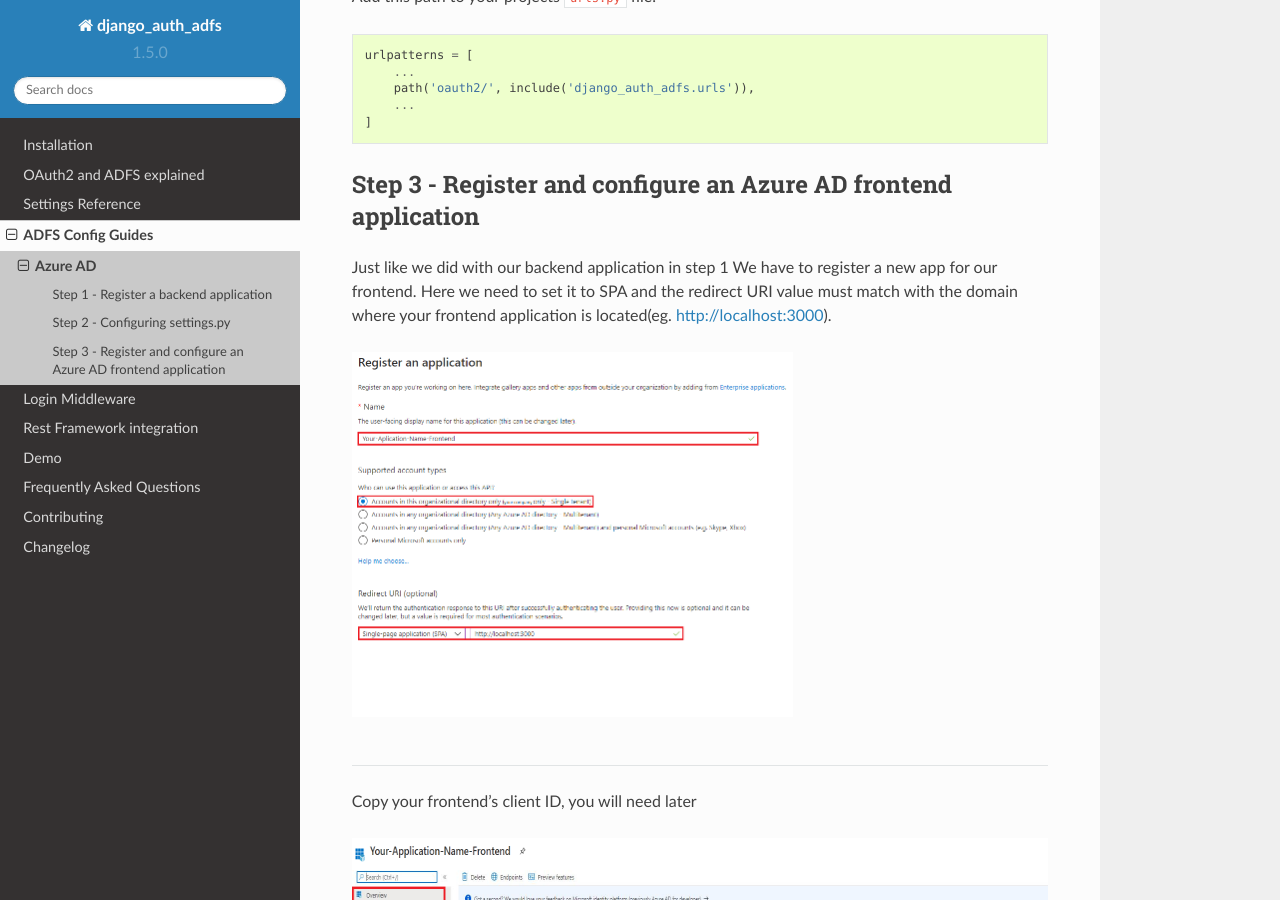
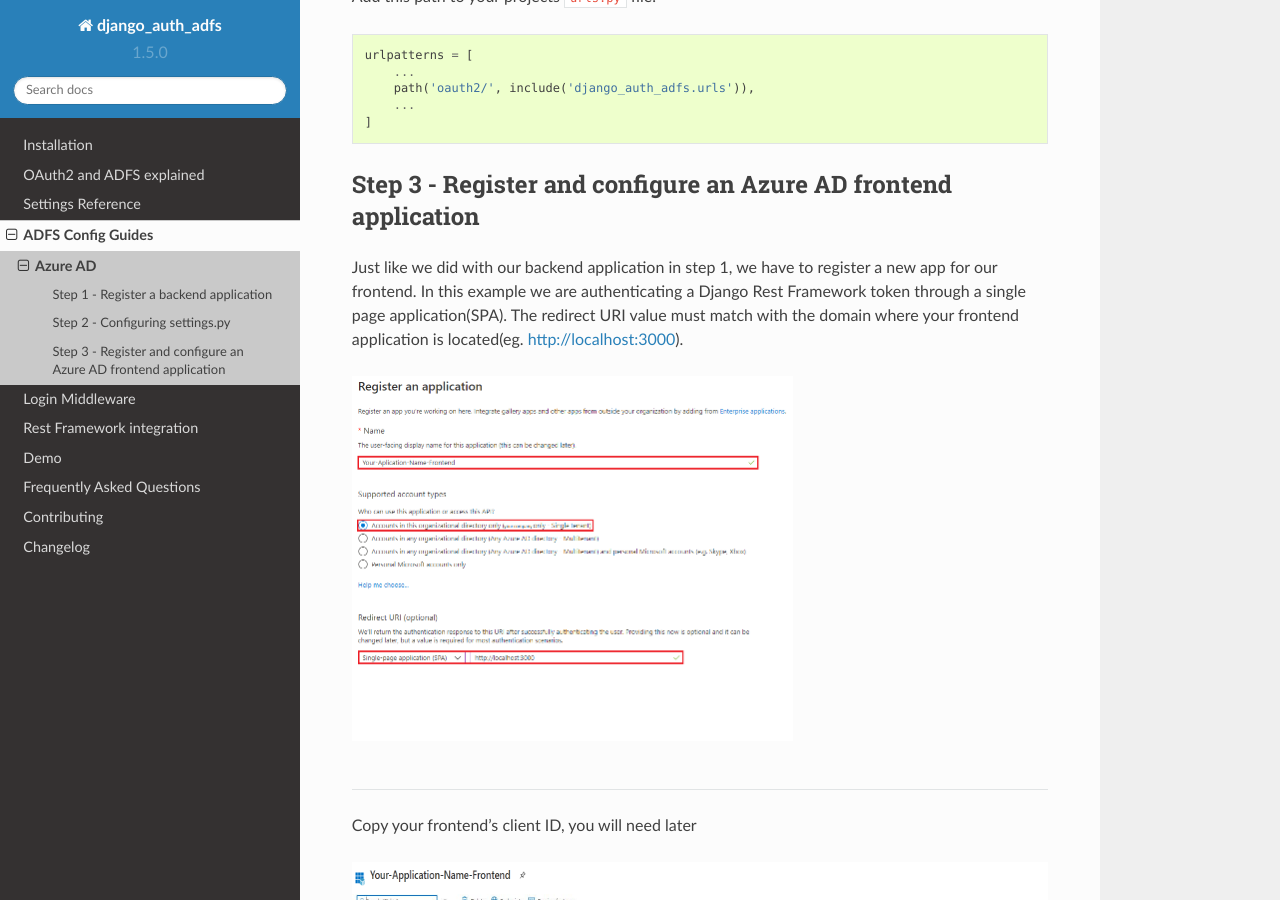
Before and after one commit to snok/django-auth-adfs, a Sphinx documentation site: the page built from docs/azure_ad_config_guide.rst, in a window 1280 px wide and 900 px high, scrolled down 5353 px. Built offline with Sphinx 7.4.7 and the Read the Docs theme 2.0.0, drawn with Linux system fonts in a browser that asks for light colours; pages that are not in the unit, such as notebooks, are missing from menus.

Commit message:
applied requested changes

```diff
--- a/docs/azure_ad_config_guide.rst
+++ b/docs/azure_ad_config_guide.rst
@@ -88,7 +88,7 @@
 
 
 Step 2 - Configuring settings.py
---------------------------------------------------------
+--------------------------------
 We need to update the ``settings.py`` to accomedate for our registered Azure AD application.
 
 Replace your AUTH_ADFS with this.
@@ -140,8 +140,8 @@
     ]
 
 Step 3 - Register and configure an Azure AD frontend application
---------------------------------------------------------
-Just like we did with our backend application in step 1 We have to register a new app for our frontend. Here we need to set it to SPA and the redirect URI value must match with the domain where your frontend application is located(eg. http://localhost:3000).
+----------------------------------------------------------------
+Just like we did with our backend application in step 1, we have to register a new app for our frontend. In this example we are authenticating a Django Rest Framework token through a single page application(SPA). The redirect URI value must match with the domain where your frontend application is located(eg. http://localhost:3000).
 
 
 
@@ -217,7 +217,7 @@
 .. image:: _static/2021/18_add_permission.PNG
     :scale: 50 %
 
-------------k
+------------
 
 Here we can give our frontend the permission scope we created earlier. Press **Delegated permissions** (should be default) and select the permission you created and press **add permission**
 
@@ -225,5 +225,3 @@
 
 .. image:: _static/2021/19_add-permission-2.PNG
     :scale: 50 %
-
-------------
```
Also changed, not shown: other parts of docs/azure_ad_config_guide.rst (+2 -2 lines).
